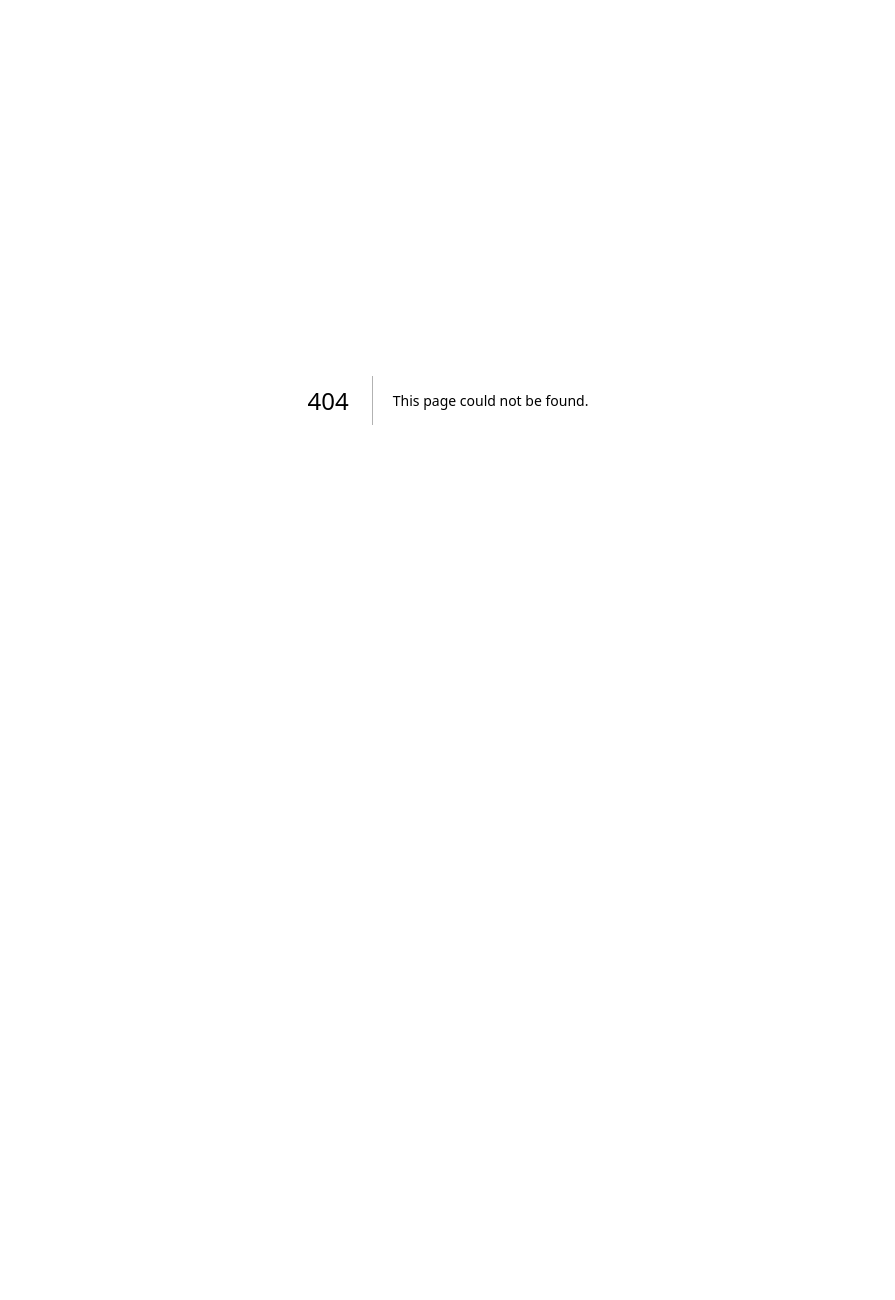
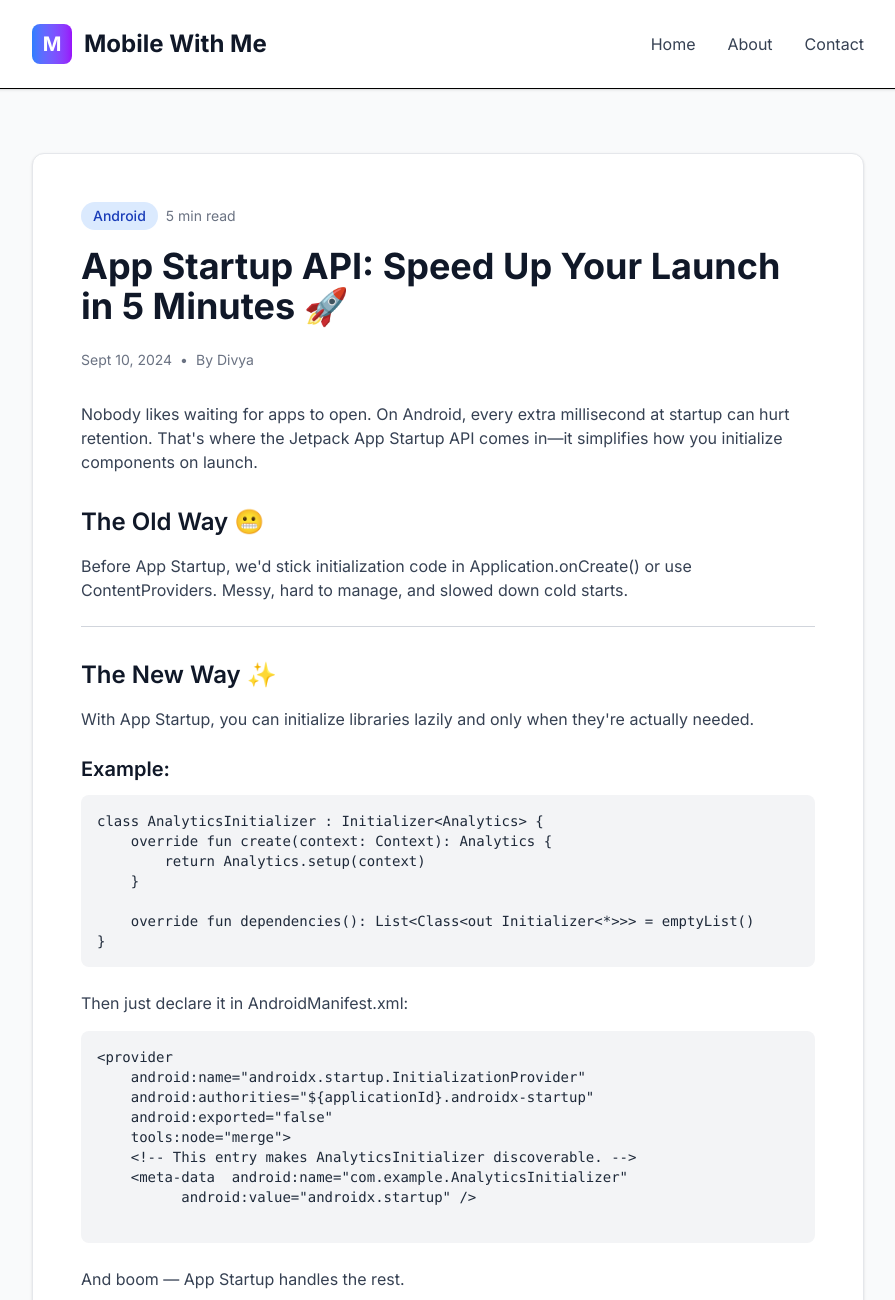
Before and after one commit to djain2405/mobile-with-me-blog, a Next.js app: page /posts/app-startup-api in a window 1280 px wide. Before the commit this address had no page. Shown: the top 1300 px of the page, without its empty margins (192-1087 px from the left). Before the commit the page ends 800 px from the top, so only its background shows below. Built offline with nearby package versions, Linux system fonts and the light colour scheme.

Commit message:
app startup blog post

```diff
--- a/src/app/page.tsx
+++ b/src/app/page.tsx
@@ -5,6 +5,15 @@ import { useState } from 'react'
 import SubscriptionModal from './components/SubscriptionModal'
 
 const blogPosts = [
+  {
+    id: 4,
+    title: "App Startup API: Speed Up Your Launch in 5 Minutes",
+    excerpt: "Speed matters on Android. The Jetpack App Startup API helps you clean up messy initialization code,...",
+    category: "Android Development",
+    readTime: "2 min read",
+    date: "2025-09-10",
+    slug: "app-startup-api"
+  },
   {
     id: 3,
     title: "SharedPreferences vs DataStore: Which One Should You Use?",
--- /dev/null
+++ b/src/app/posts/app-startup-api/page.tsx
@@ -0,0 +1,162 @@
+'use client'
+import Link from 'next/link'
+
+export default function AppStartupApiPost() {
+  const handleLinkedInShare = () => {
+    const postUrl = window.location.href
+    const linkedInUrl = `https://www.linkedin.com/feed/?shareActive=true&text=App%20Startup%20API%3A%20Speed%20Up%20Your%20Launch%20in%205%20Minutes%20🚀%20${encodeURIComponent(postUrl)}`
+    window.open(linkedInUrl, '_blank', 'width=600,height=400')
+  }
+
+  return (
+    <div className="min-h-screen bg-gray-50">
+      {/* Header */}
+      <header className="bg-white shadow-sm border-b">
+        <div className="max-w-4xl mx-auto px-4 sm:px-6 lg:px-8">
+          <div className="flex justify-between items-center py-6">
+            <div className="flex items-center space-x-3">
+              <div className="w-10 h-10 bg-gradient-to-r from-blue-500 to-purple-600 rounded-lg flex items-center justify-center">
+                <span className="text-white font-bold text-xl">M</span>
+              </div>
+              <Link href="/" className="text-2xl font-bold text-gray-900">Mobile With Me</Link>
+            </div>
+            <nav className="hidden md:flex space-x-8">
+              <Link href="/" className="text-gray-700 hover:text-blue-600 transition-colors">Home</Link>
+              <Link href="/about" className="text-gray-700 hover:text-blue-600 transition-colors">About</Link>
+              <Link href="/contact" className="text-gray-700 hover:text-blue-600 transition-colors">Contact</Link>
+            </nav>
+          </div>
+        </div>
+      </header>
+
+      {/* Blog Post Content */}
+      <main className="max-w-4xl mx-auto px-4 sm:px-6 lg:px-8 py-16">
+        <article className="bg-white rounded-xl shadow-sm border border-gray-200 p-8 md:p-12">
+          {/* Post Header */}
+          <header className="mb-8">
+            <div className="flex items-center gap-2 mb-4">
+              <span className="px-3 py-1 bg-blue-100 text-blue-800 text-sm font-medium rounded-full">
+                Android
+              </span>
+              <span className="text-sm text-gray-500">5 min read</span>
+            </div>
+            <h1 className="text-3xl md:text-4xl font-bold text-gray-900 mb-4">
+              App Startup API: Speed Up Your Launch in 5 Minutes 🚀
+            </h1>
+            <div className="flex items-center mt-6 text-sm text-gray-500">
+              <span>Sept 10, 2024</span>
+              <span className="mx-2">•</span>
+              <span>By Divya</span>
+            </div>
+          </header>
+
+          {/* Post Content */}
+          <div className="prose prose-lg max-w-none">
+            <p className="text-gray-700 mb-6">
+              Nobody likes waiting for apps to open. On Android, every extra millisecond at startup can hurt retention. That's where the Jetpack App Startup API comes in—it simplifies how you initialize components on launch.
+            </p>
+
+            <h2 className="text-2xl font-semibold text-gray-900 mt-8 mb-4">The Old Way 😬</h2>
+            <p className="text-gray-700 mb-6">
+              Before App Startup, we'd stick initialization code in Application.onCreate() or use ContentProviders. Messy, hard to manage, and slowed down cold starts.
+            </p>
+
+            <div className="border-t border-gray-300 my-6"></div>
+
+            <h2 className="text-2xl font-semibold text-gray-900 mt-8 mb-4">The New Way ✨</h2>
+            <p className="text-gray-700 mb-4">
+              With App Startup, you can initialize libraries lazily and only when they're actually needed.
+            </p>
+
+            <h3 className="text-xl font-semibold text-gray-900 mt-6 mb-3">Example:</h3>
+            <div className="bg-gray-100 rounded-lg p-4 mb-6">
+              <pre className="text-sm text-gray-800 overflow-x-auto">
+                {`class AnalyticsInitializer : Initializer<Analytics> {
+    override fun create(context: Context): Analytics {
+        return Analytics.setup(context)
+    }
+
+    override fun dependencies(): List<Class<out Initializer<*>>> = emptyList()
+}`}
+              </pre>
+            </div>
+
+            <p className="text-gray-700 mb-4">
+              Then just declare it in AndroidManifest.xml:
+            </p>
+
+            <div className="bg-gray-100 rounded-lg p-4 mb-6">
+              <pre className="text-sm text-gray-800 overflow-x-auto">
+                {`<provider
+    android:name="androidx.startup.InitializationProvider"
+    android:authorities="\${applicationId}.androidx-startup"
+    android:exported="false"
+    tools:node="merge">
+    <!-- This entry makes AnalyticsInitializer discoverable. -->
+    <meta-data  android:name="com.example.AnalyticsInitializer"
+          android:value="androidx.startup" />
+    `}
+              </pre>
+            </div>
+
+            <p className="text-gray-700 mb-6">
+              And boom — App Startup handles the rest.
+            </p>
+
+            <div className="border-t border-gray-300 my-6"></div>
+
+            <h2 className="text-2xl font-semibold text-gray-900 mt-8 mb-4">Why It's Better ⚡</h2>
+            <ul className="list-disc pl-6 mb-6 text-gray-700 space-y-2">
+              <li>Faster launches (no more bloated onCreate()).</li>
+              <li>Lazy initialization → only load what's needed.</li>
+              <li>Cleaner architecture → each library defines its own setup.</li>
+            </ul>
+
+            <div className="border-t border-gray-300 my-6"></div>
+
+            <h2 className="text-2xl font-semibold text-gray-900 mt-8 mb-4">TL;DR</h2>
+            <p className="text-gray-700 mb-4">
+              If you want your Android app to launch faster, spend 5 minutes with the App Startup API. It's a small change that makes a big difference.
+            </p>
+          </div>
+
+          {/* Post Footer */}
+          <footer className="mt-12 pt-8 border-t border-gray-200">
+            <div className="flex flex-col sm:flex-row justify-between items-start sm:items-center gap-4">
+              <div className="flex items-center space-x-4">
+                <span className="text-sm text-gray-500">Share this post:</span>
+                <button onClick={handleLinkedInShare} className="text-blue-600 hover:text-blue-700 transition-colors">LinkedIn</button>
+              </div>
+              <Link
+                href="/"
+                className="text-blue-600 hover:text-blue-700 font-medium"
+              >
+                ← Back to all posts
+              </Link>
+            </div>
+          </footer>
+        </article>
+      </main>
+
+      {/* Footer */}
+      <footer className="bg-gray-900 text-white py-12">
+        <div className="max-w-4xl mx-auto px-4 sm:px-6 lg:px-8 text-center">
+          <div className="flex items-center justify-center space-x-3 mb-6">
+            <div className="w-8 h-8 bg-gradient-to-r from-blue-500 to-purple-600 rounded-lg flex items-center justify-center">
+              <span className="text-white font-bold text-sm">M</span>
+            </div>
+            <span className="text-xl font-semibold">Mobile With Me</span>
+          </div>
+          <p className="text-gray-400 mb-6">
+            Bite-sized mobile development tips, delivered fresh every week.
+          </p>
+          <div className="flex justify-center space-x-6 text-sm text-gray-400">
+            <Link href="/privacy" className="hover:text-white transition-colors">Privacy</Link>
+            <Link href="/terms" className="hover:text-white transition-colors">Terms</Link>
+            <Link href="/contact" className="hover:text-white transition-colors">Contact</Link>
+          </div>
+        </div>
+      </footer>
+    </div>
+  )
+}
```
